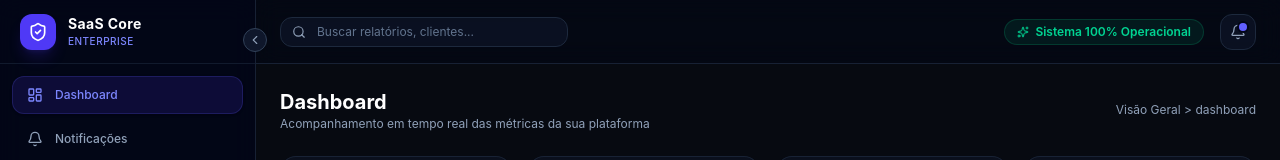
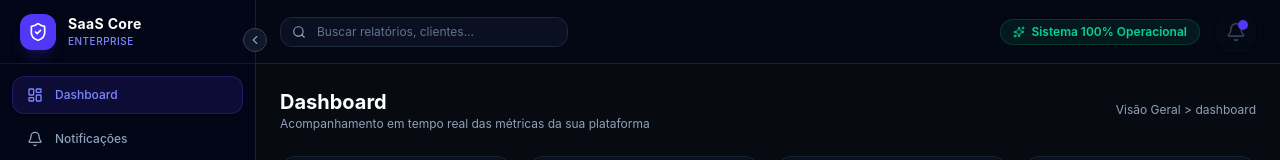
Before and after one commit to felipecostta94/dashboard-gestao, a React (Vite) app: page / in a window 1280 px wide. Both pictures are taken after typing "name@example.com", "Sample123" into the empty fields and a click on the button "Entrar na plataforma". Shown: the top 160 px of the page. Built offline with nearby package versions, Linux system fonts and the light colour scheme.

Commit message:
fix: notifications

```diff
--- a/package.json
+++ b/package.json
@@ -14,6 +14,7 @@
     "lucide-react": "^1.71.0",
     "react": "^19.3.1",
     "react-dom": "^19.3.1",
+    "react-router-dom": "^7.18.5",
     "recharts": "^3.10.1",
     "tailwind-merge": "^3.7.0"
   },
--- a/src/components/layout/AppLayout.tsx
+++ b/src/components/layout/AppLayout.tsx
@@ -14,7 +14,9 @@ export function AppLayout({ children }: AppLayoutProps) {
       <Sidebar activeTab={activeTab} setActiveTab={setActiveTab} />
 
       <div className="flex flex-1 flex-col overflow-hidden">
-        <Header />
+        {/* Passamos o setActiveTab para o Header controlar a navegação */}
+        <Header onNavigate={(tab) => setActiveTab(tab)} />
+
         <main className="flex-1 overflow-y-auto p-6">
           {children(activeTab)}
         </main>
--- a/src/components/layout/Header.tsx
+++ b/src/components/layout/Header.tsx
@@ -2,8 +2,26 @@ import { Search, Bell, Sparkles } from 'lucide-react';
 import { Badge } from '../ui/Badge';
 import { useAuth } from '../../context/AuthContext';
 
-export function Header() {
+interface HeaderProps {
+  onNavigate?: (tab: string) => void;
+  unreadCount?: number;
+}
+
+export function Header({ onNavigate, unreadCount = 0 }: HeaderProps) {
   const { user } = useAuth();
+
+  const handleNotificationClick = () => {
+    if (onNavigate) {
+      onNavigate('notifications');
+    } else {
+      const notificationTabButton = document.querySelector('[data-tab="notifications"]') as HTMLButtonElement;
+      if (notificationTabButton) {
+        notificationTabButton.click();
+      } else {
+        window.dispatchEvent(new CustomEvent('change-tab', { detail: 'notifications' }));
+      }
+    }
+  };
 
   return (
     <header className="flex h-16 items-center justify-between border-b border-slate-800/80 bg-slate-950/40 px-6 backdrop-blur-md">
@@ -23,9 +41,13 @@ export function Header() {
           <Sparkles className="h-3 w-3" /> Sistema 100% Operacional
         </Badge>
 
-        <button className="relative flex h-9 w-9 items-center justify-center rounded-xl border border-slate-800 bg-slate-900/60 text-slate-400 hover:text-white transition-colors cursor-pointer">
-          <Bell className="h-4 w-4" />
-          <span className="absolute top-2 right-2 h-2 w-2 rounded-full bg-indigo-500 ring-2 ring-slate-950" />
+        <button
+          onClick={handleNotificationClick}
+          className="relative p-2.5 rounded-xl bg-slate-900/10 dark:bg-slate-900/60 border-slate-200 dark:border-slate-800 text-slate-700 dark:text-slate-300 hover:bg-slate-900/20 dark:hover:bg-slate-800 shadow-sm transition-all cursor-pointer"
+          title="Ver notificações"
+        >
+          <Bell className="h-5 w-5" />
+            <span className="absolute top-2 right-2 h-2.5 w-2.5 rounded-full bg-indigo-600"></span>
         </button>
       </div>
     </header>
--- a/src/pages/Notifications.tsx
+++ b/src/pages/Notifications.tsx
@@ -1,4 +1,4 @@
-import { useState } from 'react';
+import React, { useState } from 'react';
 import { Card } from '../components/ui/Card';
 import { Button } from '../components/ui/Button';
 import { Bell, ShieldAlert, CreditCard, CheckCircle2, Trash2, Check } from 'lucide-react';
@@ -10,6 +10,7 @@ interface NotificationItem {
   date: string;
   type: 'security' | 'billing' | 'system';
   read: boolean;
+  targetTab?: string;
 }
 
 const INITIAL_NOTIFICATIONS: NotificationItem[] = [
@@ -20,6 +21,7 @@ const INITIAL_NOTIFICATIONS: NotificationItem[] = [
     description: 'Um acesso foi realizado a partir de um novo dispositivo em São Paulo, SP.',
     type: 'security',
     read: false,
+    targetTab: 'settings',
   },
   {
     id: 'notif_2',
@@ -28,6 +30,7 @@ const INITIAL_NOTIFICATIONS: NotificationItem[] = [
     description: 'O pagamento da assinatura Enterprise Annual foi processado com sucesso via Stripe.',
     type: 'billing',
     read: false,
+    targetTab: 'dashboard',
   },
   {
     id: 'notif_3',
@@ -36,18 +39,35 @@ const INITIAL_NOTIFICATIONS: NotificationItem[] = [
     description: 'Novos recursos de exportação de relatórios em CSV já estão disponíveis na sua conta.',
     type: 'system',
     read: true,
+    targetTab: 'analytics',
   },
 ];
 
-export function Notifications() {
+interface NotificationsProps {
+  onNavigate?: (tab: string) => void;
+}
+
+export function Notifications({ onNavigate }: NotificationsProps) {
   const [notifications, setNotifications] = useState<NotificationItem[]>(INITIAL_NOTIFICATIONS);
 
   const markAllAsRead = () => {
     setNotifications(notifications.map((n) => ({ ...n, read: true })));
   };
 
+  const markAsRead = (id: string) => {
+    setNotifications(notifications.map((n) => (n.id === id ? { ...n, read: true } : n)));
+  };
+
   const removeNotification = (id: string) => {
     setNotifications(notifications.filter((n) => n.id !== id));
+  };
+
+  const handleIconClick = (e: React.MouseEvent, targetTab?: string, id?: string) => {
+    e.stopPropagation();
+    if (id) markAsRead(id);
+    if (targetTab && onNavigate) {
+      onNavigate(targetTab);
+    }
   };
 
   return (
@@ -65,8 +85,8 @@ export function Notifications() {
         </div>
       </div>
 
-      {/* Lista de Notificações */}
-      <Card className="space-y-3">
+      {/* Lista de Notificações com gap de ~10px (space-y-2.5) */}
+      <Card className="p-5">
         {notifications.length === 0 ? (
           <div className="py-12 text-center space-y-2">
             <Bell className="h-8 w-8 text-slate-600 mx-auto" />
@@ -74,23 +94,27 @@ export function Notifications() {
             <p className="text-xs text-slate-500">Você está com a caixa de entrada limpa!</p>
           </div>
         ) : (
-          <div className="divide-y divide-slate-800/60">
+          <div className="space-y-2.5">
             {notifications.map((notif) => (
               <div
                 key={notif.id}
-                className={`flex items-start justify-between gap-4 py-4 first:pt-0 last:pb-0 transition-colors ${
-                  !notif.read ? 'bg-indigo-950/10 -mx-4 px-4 rounded-xl border-l-2 border-indigo-500' : ''
+                onClick={() => markAsRead(notif.id)}
+                className={`flex items-start justify-between gap-4 py-4 px-3 transition-colors rounded-xl cursor-pointer ${
+                  !notif.read ? 'bg-indigo-950/10 border-l-2 border-indigo-500' : ''
                 }`}
               >
                 <div className="flex items-start gap-3">
+                  {/* Ícone com suporte a clique para navegar */}
                   <div
-                    className={`flex h-9 w-9 shrink-0 items-center justify-center rounded-xl border mt-0.5 ${
+                    onClick={(e) => handleIconClick(e, notif.targetTab, notif.id)}
+                    className={`flex h-9 w-9 shrink-0 items-center justify-center rounded-xl border mt-0.5 transition-transform hover:scale-105 cursor-pointer ${
                       notif.type === 'security'
                         ? 'bg-rose-500/10 border-rose-500/20 text-rose-400'
                         : notif.type === 'billing'
                         ? 'bg-emerald-500/10 border-emerald-500/20 text-emerald-400'
                         : 'bg-indigo-500/10 border-indigo-500/20 text-indigo-400'
                     }`}
+                    title="Ir para a página relacionada"
                   >
                     {notif.type === 'security' && <ShieldAlert className="h-4 w-4" />}
                     {notif.type === 'billing' && <CreditCard className="h-4 w-4" />}
@@ -107,7 +131,10 @@ export function Notifications() {
                 </div>
 
                 <button
-                  onClick={() => removeNotification(notif.id)}
+                  onClick={(e) => {
+                    e.stopPropagation();
+                    removeNotification(notif.id);
+                  }}
                   className="p-1.5 rounded-lg text-slate-500 hover:text-rose-400 hover:bg-slate-800/80 transition-colors cursor-pointer shrink-0"
                   title="Excluir notificação"
                 >
```
Also changed, not shown: 1 other file (tests, documents, lock files or other folders).
